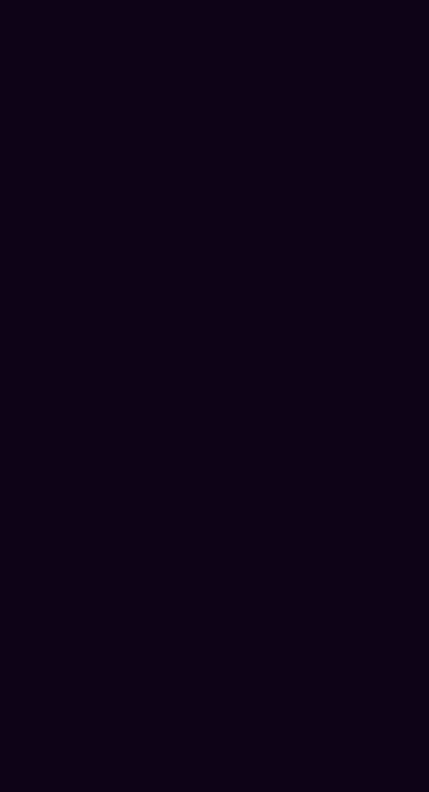
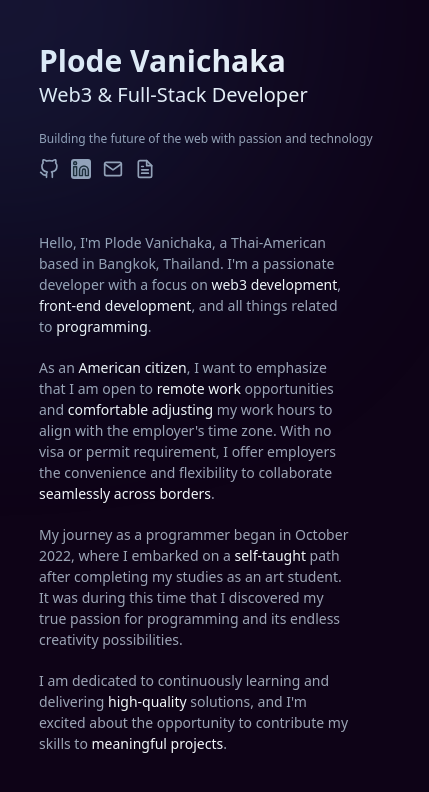
Before and after one commit to plode-v/plode-vanichaka, a React (Vite) app: page / in a window 390 px wide. Shown: the top 792 px of the page, 429 px wide, since content can reach past the window. Built offline with nearby package versions, Linux system fonts and the light colour scheme; grey boxes are pictures that could not be loaded.

Commit message:
Adjust on small and medium sized devices

```diff
--- a/src/App.tsx
+++ b/src/App.tsx
@@ -3,11 +3,11 @@ import { Home, Projects } from "./pages"
 
 function App() {
 	return (
-		<div className="hidden lg:flex justify-center">
-			<div className="hidden md:flex w-2/3 3xl:w-1/2">
+		<div className="flex justify-center">
+			<div className="lg:flex w-[80vw] md:w-2/3 3xl:w-1/2">
 				<Navbar />
 				<Sidebar />
-				<div className="flex flex-col w-full">
+				<div className="flex flex-col w-full items-center">
 					<Home />
 					<Projects />
 					<Blob />
--- a/src/components/Navbar.tsx
+++ b/src/components/Navbar.tsx
@@ -5,13 +5,13 @@ import "./index.css"
 
 const Navbar = () => {
 	return (
-		<nav className="h-full bg-transparent text-[#f1f6f9] pt-[15vh] fixed flex flex-col w-1/3">
-			<div className="pl-[25%] items-start">
-				<h1 className="3xl:text-[56px] text-[50px] font-[700] leading-tight"><a href="/">Plode Vanichaka</a></h1>
+		<nav className="lg:h-full bg-transparent text-[#f1f6f9] pt-[5vh] lg:pt-[15vh] lg:fixed flex flex-col lg:w-1/3 w-screen">
+			<div className="lg:pl-[25%] items-start">
+				<h1 className="3xl:text-[56px] lg:text-[50px] text-[30px] font-[700] leading-tight"><a href="/">Plode Vanichaka</a></h1>
 				<h4 className="pb-[20px] text-[20px] text-[#f1f6f9]">Web3 & Full-Stack Developer</h4>
-				<p className="text-[#9ba4b5]">Building the future of the web with passion and technology</p>
+				<p className="text-[#9ba4b5] text-[12px] lg:text-[16px]">Building the future of the web with passion and technology</p>
 			</div>
-			<div className="pt-[80px] pl-[25%]">
+			<div className="pt-[80px] lg:pl-[25%] hidden lg:block">
 				{navItems.map((item, index) => (
 					<div className="flex items-center cursor-pointer w-max text-[#9ba4b5] hover:text-[#f1f6f9] hover:translate-x-5 duration-150" key={index}>
 						<div className="w-[30px] bg-[#9ba4b5] h-[2px] mr-[10px]" />
@@ -21,7 +21,7 @@ const Navbar = () => {
 					</div>
 				))}
 			</div>
-			<div className="flex items-center justify-start gap-6 text-[32px] h-[50vh] w-full pl-[25%]">
+			<div className="flex items-center justify-start gap-3 lg:gap-6 lg:text-[32px] text-[20px] lg:h-[50vh] h-[5vh] w-full lg:pl-[25%]">
 				<a href="https://www.github.com/plode-v" target="_blank">
 					<FiGithub className="social-icons" />
 				</a>
--- a/src/pages/Home.tsx
+++ b/src/pages/Home.tsx
@@ -4,18 +4,18 @@ import { navItems } from "../constants"
 
 const Home = () => {
     return (
-        <div className="w-full flex">
+        <div className="w-full flex justify-center">
             <section className="h-max text-[#9BA4B5] text-[14px] lg:text-[18px]" id={navItems[0].sectionName}>
-                <p className="px-10 pt-[15vh] mb-5">
+                <p className="lg:px-10 lg:pt-[15vh] pt-[5vh] mb-5">
                     Hello, I'm Plode Vanichaka, a Thai-American based in Bangkok, Thailand. I'm a passionate developer with a focus on <Highlight word="web3 development"/>, <Highlight word="front-end development" />, and all things related to <Highlight word="programming" />.
                 </p>
-                <p className="px-10 mb-5">
+                <p className="lg:px-10 mb-5">
                     As an <Highlight word="American citizen" />, I want to emphasize that I am open to <Highlight word="remote work" /> opportunities and <Highlight word="comfortable adjusting" /> my work hours to align with the employer's time zone. With no visa or permit requirement, I offer employers the convenience and flexibility to collaborate <Highlight word="seamlessly across borders" />.
                 </p>
-                <p className="px-10 mb-5">
+                <p className="lg:px-10 mb-5">
                     My journey as a programmer began in October 2022, where I embarked on a <Highlight word="self-taught" /> path after completing my studies as an art student. It was during this time that I discovered my true passion for programming and its endless creativity possibilities.
                 </p>
-                <p className="px-10 mb-10">
+                <p className="lg:px-10 mb-10">
                     I am dedicated to continuously learning and delivering <Highlight word="high-quality" /> solutions, and I'm excited about the opportunity to contribute my skills to <Highlight word="meaningful projects" />.
                 </p>
             </section>
--- a/src/pages/Projects.tsx
+++ b/src/pages/Projects.tsx
@@ -4,7 +4,7 @@ import { projects } from "../constants"
 const Projects = () => {
 
     return (
-        <div className="w-full grid grid-cols-1 3xl:grid-cols-2 gap-4 px-10" id="projects-section">
+        <div className="w-full grid grid-cols-1 3xl:grid-cols-2 gap-4 lg:px-10 md:grid-cols-2 lg:grid-cols-1" id="projects-section">
             {projects.map((item, index) => (
                 <Project
                     key={index}
```
